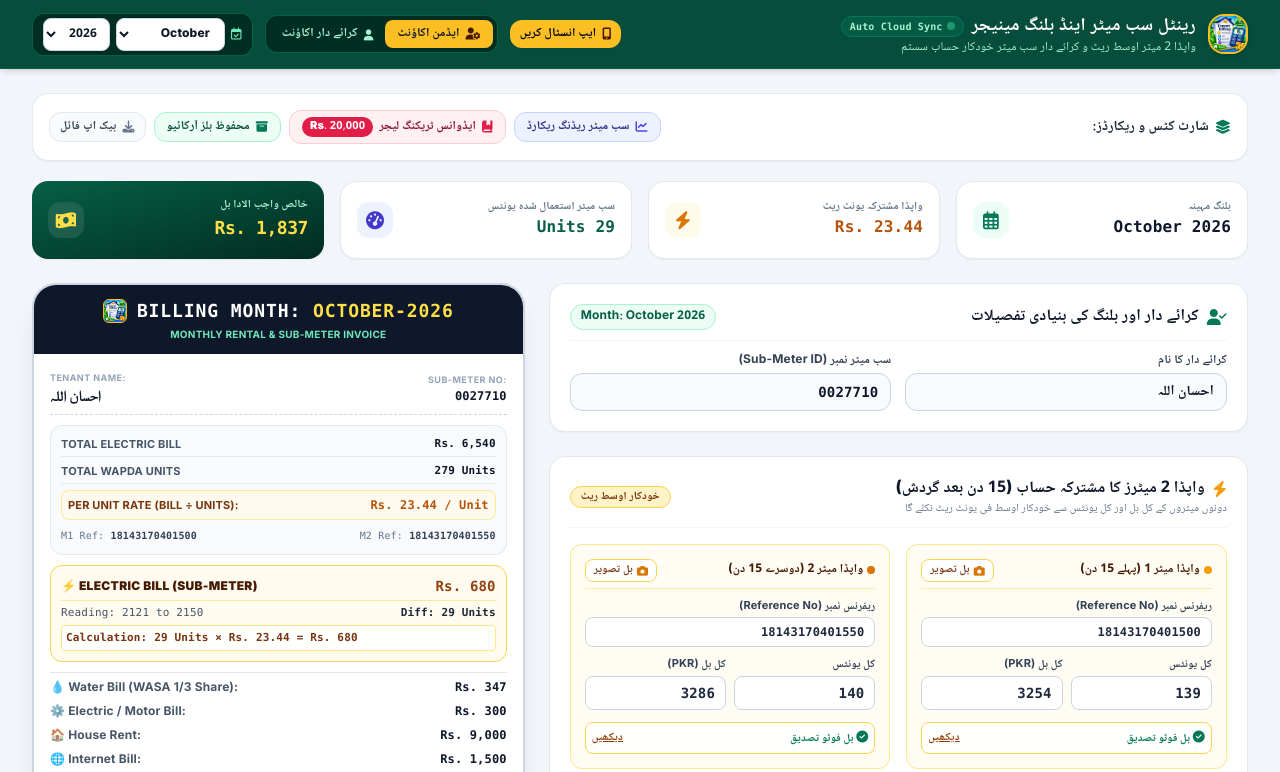
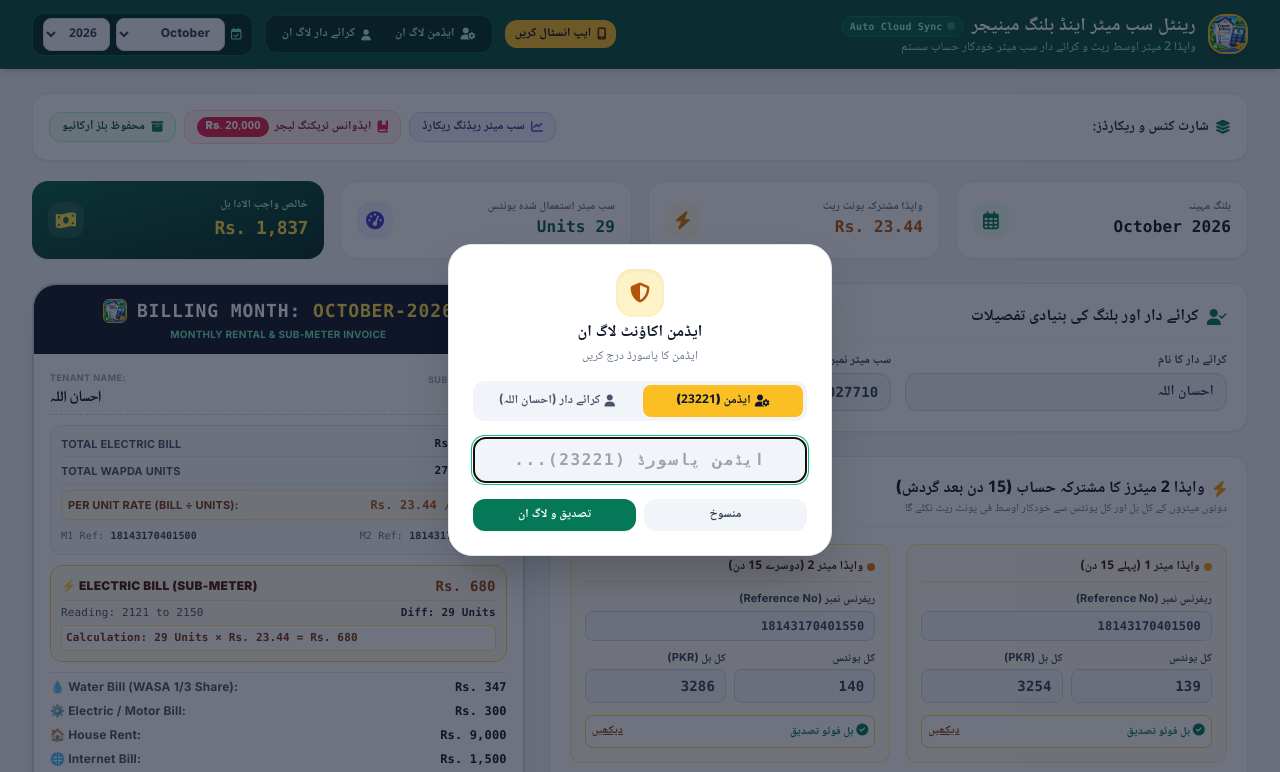
Before and after one commit to waqasrasool11-8061/rental-submeter-billing, a website: page index.html in a window 1280 px wide. Shown: the top 772 px of the page. Drawn offline with nearby package versions, Linux system fonts and the light colour scheme.

Commit message:
Add auto logout on app startup and dedicated logout button

```diff
--- a/index.html
+++ b/index.html
@@ -40,12 +40,16 @@
       text-align: left !important;
     }
     .tenant-mode .admin-only,
-    .tenant-mode .owner-only {
+    .tenant-mode .owner-only,
+    .logged-out-mode .admin-only,
+    .logged-out-mode .owner-only {
       display: none !important;
     }
     .tenant-mode input:not([type="button"]):not([type="submit"]),
     .tenant-mode select.admin-field,
-    .tenant-mode select.owner-field {
+    .tenant-mode select.owner-field,
+    .logged-out-mode input:not([type="button"]):not([type="submit"]),
+    .logged-out-mode select {
       pointer-events: none !important;
       background-color: #f1f5f9 !important;
       color: #334155 !important;
@@ -142,13 +146,17 @@
           <i class="fa-solid fa-mobile-screen-button text-amber-950"></i> <span>ایپ انسٹال کریں</span>
         </button>
 
-        <!-- اکاؤنٹ سوئچر (ایڈمن و کرائے دار) -->
+        <!-- اکاؤنٹ سوئچر (ایڈمن و کرائے دار مع لاگ آؤٹ) -->
         <div class="flex items-center bg-emerald-950/90 p-1 rounded-xl border border-emerald-600/50 text-xs shadow-inner">
-          <button type="button" id="roleBtnAdmin" onclick="promptLogin('admin')" class="px-3 py-1.5 rounded-lg font-extrabold transition bg-amber-400 text-slate-900 shadow-sm flex items-center gap-1.5">
-            <i class="fa-solid fa-user-gear text-[12px] text-amber-950"></i> ایڈمن اکاؤنٹ
-          </button>
-          <button type="button" id="roleBtnTenant" onclick="promptLogin('tenant')" class="px-3 py-1.5 rounded-lg font-extrabold transition text-emerald-200 hover:text-white flex items-center gap-1.5">
-            <i class="fa-solid fa-user text-[11px]"></i> کرائے دار اکاؤنٹ
+          <button type="button" id="roleBtnAdmin" onclick="promptLogin('admin')" class="px-2.5 sm:px-3 py-1.5 rounded-lg font-extrabold transition text-emerald-200 hover:text-white flex items-center gap-1.5">
+            <i class="fa-solid fa-user-gear text-[12px]"></i> <span id="adminBtnLabel">ایڈمن لاگ ان</span>
+          </button>
+          <button type="button" id="roleBtnTenant" onclick="promptLogin('tenant')" class="px-2.5 sm:px-3 py-1.5 rounded-lg font-extrabold transition text-emerald-200 hover:text-white flex items-center gap-1.5">
+            <i class="fa-solid fa-user text-[11px]"></i> <span id="tenantBtnLabel">کرائے دار لاگ ان</span>
+          </button>
+          <!-- لاگ آؤٹ بٹن -->
+          <button type="button" id="btnLogout" onclick="logoutUser()" class="hidden px-2.5 py-1.5 rounded-lg font-black text-rose-300 hover:text-white hover:bg-rose-900/80 transition flex items-center gap-1 border-r border-emerald-700/60 mr-1" title="اکاؤنٹ لاگ آؤٹ کریں">
+            <i class="fa-solid fa-right-from-bracket text-rose-400"></i> <span>لاگ آؤٹ</span>
           </button>
         </div>
 
@@ -883,8 +891,18 @@
         <div class="w-12 h-12 rounded-2xl bg-amber-100 text-amber-700 flex items-center justify-center text-xl mx-auto shadow-inner">
           <i class="fa-solid fa-shield-halved"></i>
         </div>
-        <h3 class="font-extrabold text-base text-slate-900" id="modalRoleTitle">ایڈمن اکاؤنٹ لاگ ان</h3>
+        <h3 class="font-extrabold text-base text-slate-900" id="modalRoleTitle">اکاؤنٹ لاگ ان</h3>
         <p class="text-xs text-slate-500 font-medium" id="modalRoleSubtitle">سیکیورٹی پن / پاسورڈ درج کریں</p>
+      </div>
+
+      <!-- موڈل کے اندر اکاؤنٹ سوئچر ٹیبز -->
+      <div class="grid grid-cols-2 gap-1.5 bg-slate-100 p-1 rounded-xl text-xs">
+        <button type="button" id="modalTabAdmin" onclick="setModalRole('admin')" class="py-2 rounded-lg font-black transition bg-amber-400 text-slate-900 shadow-xs flex items-center justify-center gap-1">
+          <i class="fa-solid fa-user-gear"></i> ایڈمن (23221)
+        </button>
+        <button type="button" id="modalTabTenant" onclick="setModalRole('tenant')" class="py-2 rounded-lg font-bold transition text-slate-600 hover:text-slate-900 flex items-center justify-center gap-1">
+          <i class="fa-solid fa-user"></i> کرائے دار (احسان اللہ)
+        </button>
       </div>
 
       <div>
@@ -1064,8 +1082,11 @@
   <!-- ================= جاوا اسکرپٹ لاجک ================= -->
   <script>
     // 1. کردار اور پاسورڈ سسٹم (Admin Password: 23221 | Tenant: 0027710)
-    let currentRole = localStorage.getItem('active_user_role') || 'admin';
-    let pendingLoginRole = null;
+    // ہر دفعہ ایپ آن ہونے پر لازماً لاگ آؤٹ حالت میں کھلے گی تاکہ دوبارہ لاگ ان کرنا پڑے
+    localStorage.removeItem('active_user_role');
+    sessionStorage.removeItem('active_user_role');
+    let currentRole = 'logged_out';
+    let pendingLoginRole = 'admin';
 
     const ADMIN_PASSWORD = "23221";
     const TENANT_PASSWORD = "0027710";
@@ -1082,80 +1103,127 @@
       }
     }
 
-    function promptLogin(targetRole) {
-      if (targetRole === 'owner') targetRole = 'admin';
-      if (targetRole === currentRole) return;
-      pendingLoginRole = targetRole;
-
+    function setModalRole(role) {
+      if (role === 'owner') role = 'admin';
+      pendingLoginRole = role;
+      const tabAdmin = document.getElementById('modalTabAdmin');
+      const tabTenant = document.getElementById('modalTabTenant');
       const title = document.getElementById('modalRoleTitle');
       const subtitle = document.getElementById('modalRoleSubtitle');
       const passInput = document.getElementById('loginPasswordInput');
       const err = document.getElementById('loginErrorMsg');
-
-      passInput.value = '';
       err.classList.add('hidden');
 
-      if (targetRole === 'admin') {
-        title.innerText = "ایڈمن اکاؤنٹ لاگ ان (Admin Login)";
-        subtitle.innerText = "ایڈمن کا پاسورڈ (23221) درج کریں";
+      if (role === 'admin') {
+        if (tabAdmin) tabAdmin.className = "py-2 rounded-lg font-black text-xs transition bg-amber-400 text-slate-900 shadow-xs flex items-center justify-center gap-1";
+        if (tabTenant) tabTenant.className = "py-2 rounded-lg font-bold text-xs transition text-slate-600 hover:text-slate-900 flex items-center justify-center gap-1";
+        title.innerText = "ایڈمن اکاؤنٹ لاگ ان";
+        subtitle.innerText = "ایڈمن کا پاسورڈ درج کریں";
+        passInput.placeholder = "ایڈمن پاسورڈ (23221)...";
       } else {
+        if (tabTenant) tabTenant.className = "py-2 rounded-lg font-black text-xs transition bg-emerald-400 text-slate-900 shadow-xs flex items-center justify-center gap-1";
+        if (tabAdmin) tabAdmin.className = "py-2 rounded-lg font-bold text-xs transition text-slate-600 hover:text-slate-900 flex items-center justify-center gap-1";
         title.innerText = "کرائے دار اکاؤنٹ لاگ ان (احسان اللہ)";
-        subtitle.innerText = "کرائے دار کا پاسورڈ (0027710) درج کریں";
-      }
-
+        subtitle.innerText = "کرائے دار کا پاسورڈ درج کریں";
+        passInput.placeholder = "کرائے دار پاسورڈ (0027710)...";
+      }
+      setTimeout(() => passInput.focus(), 80);
+    }
+
+    function promptLogin(targetRole) {
+      if (targetRole === 'owner') targetRole = 'admin';
       document.getElementById('loginModal').classList.remove('hidden');
-      setTimeout(() => passInput.focus(), 100);
+      document.getElementById('loginPasswordInput').value = '';
+      document.getElementById('loginErrorMsg').classList.add('hidden');
+      setModalRole(targetRole || 'admin');
     }
 
     function closeLoginModal() {
       document.getElementById('loginModal').classList.add('hidden');
-      pendingLoginRole = null;
     }
 
     function submitLogin() {
       const entered = document.getElementById('loginPasswordInput').value.trim();
       const err = document.getElementById('loginErrorMsg');
 
-      if (pendingLoginRole === 'admin') {
+      // فوری پاسورڈ شناخت (Direct instant check)
       if (entered === ADMIN_PASSWORD) {
         applyRole('admin');
         closeLoginModal();
-        } else {
-          err.classList.remove('hidden');
-        }
-      } else {
+        return;
+      }
       if (entered === TENANT_PASSWORD) {
+        applyRole('tenant');
+        closeLoginModal();
+        return;
+      }
+
+      // ورنہ منتخب کردہ موڈ کے تحت تصدیق
+      if (pendingLoginRole === 'admin' && entered === ADMIN_PASSWORD) {
+        applyRole('admin');
+        closeLoginModal();
+      } else if (pendingLoginRole === 'tenant' && entered === TENANT_PASSWORD) {
         applyRole('tenant');
         closeLoginModal();
       } else {
         err.classList.remove('hidden');
       }
     }
-    }
 
     document.getElementById('loginPasswordInput').addEventListener('keyup', function(e) {
       if (e.key === 'Enter') submitLogin();
     });
 
+    function logoutUser() {
+      localStorage.removeItem('active_user_role');
+      sessionStorage.removeItem('active_user_role');
+      applyRole('logged_out');
+      promptLogin('admin');
+
+      const toast = document.getElementById('saveToast');
+      const toastText = document.getElementById('saveToastText');
+      toastText.innerHTML = `<i class="fa-solid fa-right-from-bracket ml-1 text-amber-300"></i> آپ لاگ آؤٹ ہو چکے ہیں۔ دوبارہ لاگ ان کریں!`;
+      toast.classList.remove('hidden');
+      setTimeout(() => toast.classList.add('hidden'), 3000);
+    }
+
     function applyRole(role) {
       if (role === 'owner') role = 'admin';
       currentRole = role;
-      localStorage.setItem('active_user_role', role);
 
       const adminBtn = document.getElementById('roleBtnAdmin');
       const tenantBtn = document.getElementById('roleBtnTenant');
+      const logoutBtn = document.getElementById('btnLogout');
+      const adminLabel = document.getElementById('adminBtnLabel');
+      const tenantLabel = document.getElementById('tenantBtnLabel');
       const whatsAppBtnText = document.getElementById('whatsAppBtnText');
 
       if (role === 'admin') {
-        document.body.classList.remove('tenant-mode');
-        adminBtn.className = "px-3 py-1.5 rounded-lg font-extrabold transition bg-amber-400 text-slate-900 shadow-sm flex items-center gap-1.5";
-        tenantBtn.className = "px-3 py-1.5 rounded-lg font-extrabold transition text-emerald-200 hover:text-white flex items-center gap-1.5";
+        document.body.classList.remove('tenant-mode', 'logged-out-mode');
+        adminBtn.className = "px-2.5 sm:px-3 py-1.5 rounded-lg font-extrabold transition bg-amber-400 text-slate-900 shadow-sm flex items-center gap-1.5";
+        tenantBtn.className = "px-2.5 sm:px-3 py-1.5 rounded-lg font-extrabold transition text-emerald-200 hover:text-white flex items-center gap-1.5";
+        if (adminLabel) adminLabel.innerText = "ایڈمن اکاؤنٹ";
+        if (tenantLabel) tenantLabel.innerText = "کرائے دار اکاؤنٹ";
+        if (logoutBtn) logoutBtn.classList.remove('hidden');
         whatsAppBtnText.innerText = "واٹس ایپ پر بل شیئر کریں";
+      } else if (role === 'tenant') {
+        document.body.classList.add('tenant-mode');
+        document.body.classList.remove('logged-out-mode');
+        tenantBtn.className = "px-2.5 sm:px-3 py-1.5 rounded-lg font-extrabold transition bg-emerald-400 text-slate-900 shadow-sm flex items-center gap-1.5";
+        adminBtn.className = "px-2.5 sm:px-3 py-1.5 rounded-lg font-extrabold transition text-emerald-200 hover:text-white flex items-center gap-1.5";
+        if (adminLabel) adminLabel.innerText = "ایڈمن اکاؤنٹ";
+        if (tenantLabel) tenantLabel.innerText = "کرائے دار اکاؤنٹ";
+        if (logoutBtn) logoutBtn.classList.remove('hidden');
+        whatsAppBtnText.innerText = "ایڈمن سے واٹس ایپ پر رابطہ کریں";
       } else {
-        document.body.classList.add('tenant-mode');
-        tenantBtn.className = "px-3 py-1.5 rounded-lg font-extrabold transition bg-emerald-400 text-slate-900 shadow-sm flex items-center gap-1.5";
-        adminBtn.className = "px-3 py-1.5 rounded-lg font-extrabold transition text-emerald-200 hover:text-white flex items-center gap-1.5";
-        whatsAppBtnText.innerText = "ایڈمن سے واٹس ایپ پر رابطہ کریں";
+        // logged_out
+        document.body.classList.add('tenant-mode', 'logged-out-mode');
+        adminBtn.className = "px-2.5 sm:px-3 py-1.5 rounded-lg font-extrabold transition text-emerald-200 hover:text-white flex items-center gap-1.5";
+        tenantBtn.className = "px-2.5 sm:px-3 py-1.5 rounded-lg font-extrabold transition text-emerald-200 hover:text-white flex items-center gap-1.5";
+        if (adminLabel) adminLabel.innerText = "ایڈمن لاگ ان";
+        if (tenantLabel) tenantLabel.innerText = "کرائے دار لاگ ان";
+        if (logoutBtn) logoutBtn.classList.add('hidden');
+        whatsAppBtnText.innerText = "واٹس ایپ پر بل شیئر کریں";
       }
 
       renderSavedBillsTable();
@@ -2068,10 +2136,11 @@
       dlAnchor.remove();
     }
 
-    // ابتدائی لوڈ
+    // ابتدائی لوڈ (ہر دفعہ ایپ آن ہونے پر لاگ آؤٹ اور لاگ ان ونڈو لازماً کھلے گی)
     window.addEventListener('DOMContentLoaded', () => {
       loadSavedReferenceNumbers();
-      applyRole(currentRole);
+      applyRole('logged_out');
+      promptLogin('admin');
       onMonthOrYearChanged();
       calculateAll();
 
```
Lines whose indentation alone changed are shown as unchanged.
